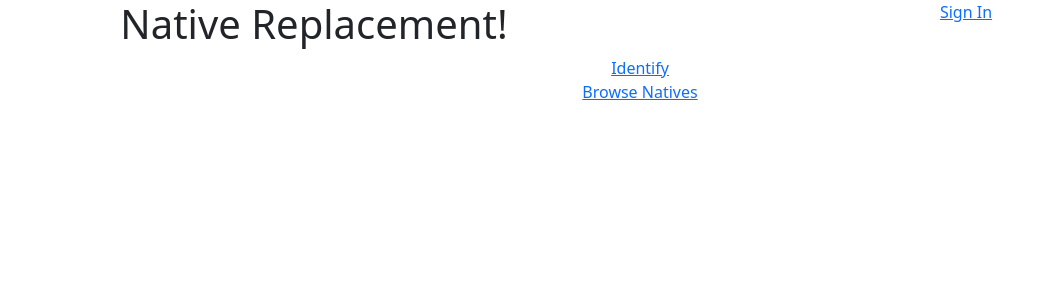
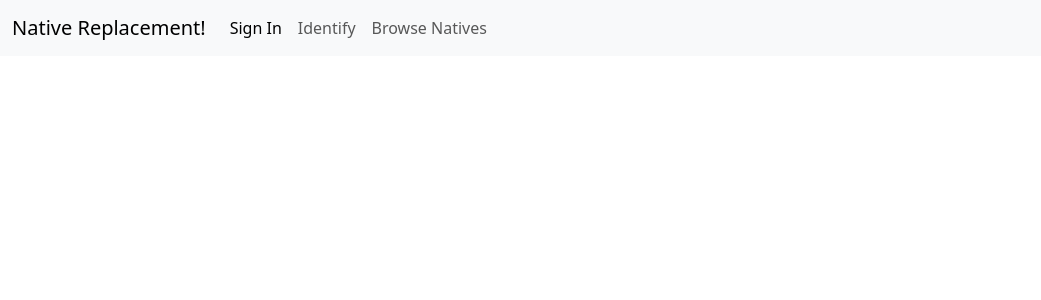
Before and after one commit to ctalv/houston-natives, a React (Create React App) app in the folder client/: page / in a window 1280 px wide. Shown: the top 300 px of the page, without its empty margins (0-1041 px from the left). Built offline with nearby package versions, Linux system fonts and the light colour scheme.

Commit message:
navbar styling complete

```diff
--- a/client/src/components/Header.js
+++ b/client/src/components/Header.js
@@ -1,21 +1,30 @@
 import React from 'react';
+import "bootstrap/js/src/collapse.js";
 
 function Header() {
     return (
         <header>
-            <div>
-                <div className='row'>
-                    <h1 className='col'>Native Replacement!</h1>
-                    <div className='sign-in col'><a href='#'>Sign In</a></div>
+            <nav className="navbar navbar-expand-lg bg-body-tertiary">
+                <div className="container-fluid">
+                    <a className="navbar-brand" href="#">Native Replacement!</a>
+                    <button className="navbar-toggler" type="button" data-bs-toggle="collapse" data-bs-target="#navbarSupportedContent" aria-controls="navbarSupportedContent" aria-expanded="false" aria-label="Toggle navigation">
+                        <span className="navbar-toggler-icon"></span>
+                    </button>
+                    <div className="collapse navbar-collapse" id="navbarSupportedContent">
+                        <ul className="navbar-nav me-auto mb-2 mb-lg-0">
+                            <li className="nav-item">
+                                <a className="nav-link active" aria-current="page" href="#">Sign In</a>
+                            </li>
+                            <li className="nav-item">
+                                <a className="nav-link" href="#">Identify</a>
+                            </li>
+                            <li className="nav-item">
+                                <a className="nav-link" href="#">Browse Natives</a>
+                            </li>
+                        </ul>
+                    </div>
                 </div>
-                <nav>
-                    <div className='navbar-nav'>
-                        <div><a href='#'>Identify</a></div>
-                        <div><a href='#'>Browse Natives</a></div>
-                        {/* <div>Favorites</div> */}
-                    </div>
-                </nav>
-            </div>
+            </nav>
         </header>
     )
 }
```
